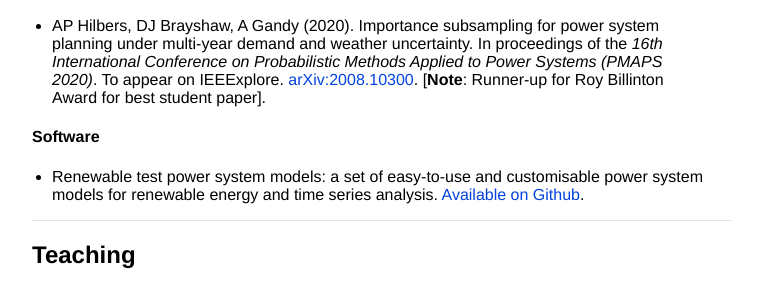
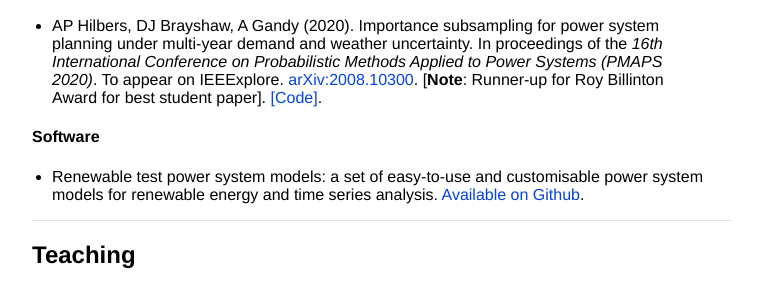
Before and after one commit to ahilbers/ahilbers.github.io, a Jekyll site: the page built from research.md, in a window 1280 px wide. Shown: the part 825-1106 px from the top of the page, without its empty margins (258-1021 px from the left). Built offline with Jekyll 4.4.1, drawn with Linux system fonts in a browser that asks for light colours; our own code applies the rules of GitHub Pages for plain Markdown files.

Commit message:
update research

```diff
--- a/research.md
+++ b/research.md
@@ -34,7 +34,7 @@ See [Google Scholar page](https://scholar.google.com/citations?user=SqSbcwQAAAAJ
 
 * AP Hilbers, DJ Brayshaw, A Gandy (in review). Efficient quantification of the impact of demand and weather uncertainty in power system models. Publicly available preprint: [arXiv:1912.10326](https://arxiv.org/abs/1912.10326). Code [available on Github](https://github.com/ahilbers/2020_bootstrap_uncertainty_quantification).
 
-* AP Hilbers, DJ Brayshaw, A Gandy (2020). Importance subsampling for power system planning under multi-year demand and weather uncertainty. In proceedings of the *16th International Conference on Probabilistic Methods Applied to Power Systems (PMAPS 2020)*. To appear on IEEExplore. [arXiv:2008.10300](https://arxiv.org/abs/2008.10300). [**Note**: Runner-up for Roy Billinton Award for best student paper].
+* AP Hilbers, DJ Brayshaw, A Gandy (2020). Importance subsampling for power system planning under multi-year demand and weather uncertainty. In proceedings of the *16th International Conference on Probabilistic Methods Applied to Power Systems (PMAPS 2020)*. To appear on IEEExplore. [arXiv:2008.10300](https://arxiv.org/abs/2008.10300). [**Note**: Runner-up for Roy Billinton Award for best student paper]. [[Code]](https://github.com/ahilbers/2019_importance_subsampling).
 
 
 
```
